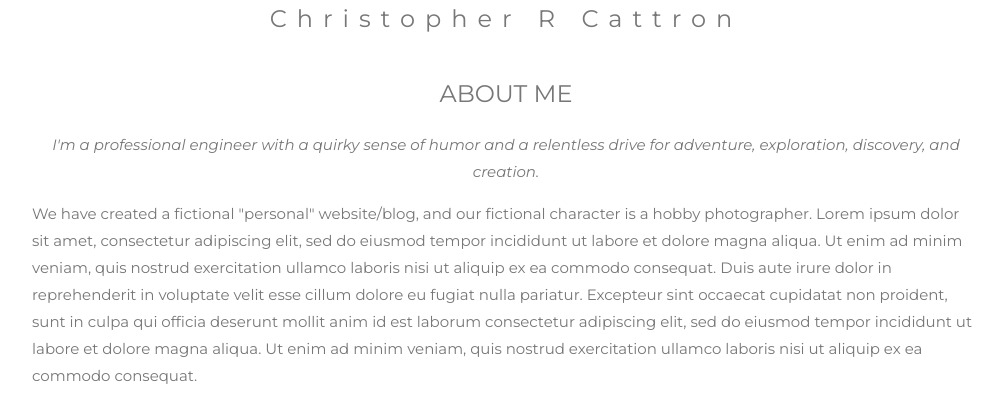
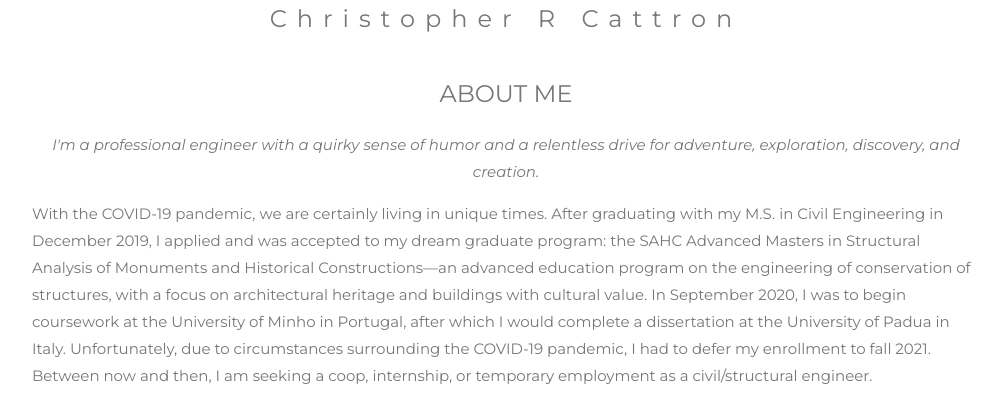
Before and after one commit to christophercattron/professional-portfolio, a PHP site: page / in a window 1280 px wide. Shown: the part 425-838 px from the top of the page, without its empty margins (134-1135 px from the left). Run offline with PHP 8.4, Linux system fonts and the light colour scheme.

Commit message:
Add about me paragraphs;

```diff
--- a/index.html
+++ b/index.html
@@ -60,23 +60,30 @@
             <h3 class="w3-center">ABOUT ME</h3>
             <p class="w3-center"><em>I'm a professional engineer with a quirky sense of humor and a relentless drive for adventure, exploration, discovery, and creation.</em></p>
             <p>
-                We have created a fictional "personal" website/blog, and our fictional character is a hobby photographer. Lorem ipsum dolor sit amet, consectetur adipiscing elit, sed do eiusmod tempor incididunt ut labore et dolore magna
-                aliqua. Ut enim ad minim veniam, quis nostrud exercitation ullamco laboris nisi ut aliquip ex ea commodo consequat. Duis aute irure dolor in reprehenderit in voluptate velit esse cillum dolore eu fugiat nulla pariatur.
-                Excepteur sint occaecat cupidatat non proident, sunt in culpa qui officia deserunt mollit anim id est laborum consectetur adipiscing elit, sed do eiusmod tempor incididunt ut labore et dolore magna aliqua. Ut enim ad minim
-                veniam, quis nostrud exercitation ullamco laboris nisi ut aliquip ex ea commodo consequat.
+                With the COVID-19 pandemic, we are certainly living in unique times. After graduating with my M.S. in Civil Engineering in December 2019,
+                I applied and was accepted to my dream graduate program: the SAHC Advanced Masters in Structural Analysis of Monuments and Historical
+                Constructions—an advanced education program on the engineering of conservation of structures, with a focus on architectural heritage and
+                buildings with cultural value. In September 2020, I was to begin coursework at the University of Minho in Portugal, after which I would
+                complete a dissertation at the University of Padua in Italy. Unfortunately, due to circumstances surrounding the COVID-19 pandemic, I had
+                to defer my enrollment to fall 2021. Between now and then, I am seeking a coop, internship, or temporary employment as a civil/structural engineer.
             </p>
             <div class="w3-row">
+
                 <div class="w3-col m6 w3-center w3-padding-large">
                     <img src="./resources/images/headshot-001-christopher-cattron-square.jpg" class="w3-round w3-image w3-opacity w3-hover-opacity-off" alt="Photo of Me" width="500" height="333" />
                 </div>
 
+
+
                 <!-- Hide this text on small devices -->
                 <div class="w3-col m6 w3-hide-small w3-padding-large">
                     <p>
-                        Welcome to my website. I am lorem ipsum consectetur adipiscing elit, sed do eiusmod tempor incididunt ut labore et dolore magna aliqua. Ut enim ad minim veniam, quis nostrud exercitation ullamco laboris nisi ut
-                        aliquip ex ea commodo consequat. Duis aute irure dolor in reprehenderit in voluptate velit esse cillum dolore eu fugiat nulla pariatur. Excepteur sint occaecat cupidatat non proident, sunt in culpa qui officia
-                        deserunt mollit anim id est laborum consectetur adipiscing elit, sed do eiusmod tempor incididunt ut labore et dolore magna aliqua. Ut enim ad minim veniam, quis nostrud exercitation ullamco laboris nisi ut aliquip
-                        ex ea commodo consequat.
+                        I was born and grew up in Saint Charles, Missouri, just 25 miles west of Saint Louis. I have a thoughtful, caring,
+                        intelligent wife named Maria, and together we have a mischievous cat named Daisy. I am close to my family, all of
+                        whom reside in the Saint Charles County area. In my spare time I have been learning HTML/CSS and JavaScript as a
+                        stepping stone to learning more programming languages and skills.
+
+
                     </p>
                 </div>
             </div>
--- a/resources/css/style.css
+++ b/resources/css/style.css
@@ -1,3 +1,6 @@
+
+
+
 
   /*------------------------*/
   /* Row and column styling */
@@ -117,82 +120,81 @@
 
 
 
-  /* ----------------------------------------------------------------------------- */
-  /*                                                                               */
-  /*                       Style from x child Parallax Template                    */
-  /*                                                                               */
-  /* ----------------------------------------------------------------------------- */
-
-
-   .entry-thumb {
-    background-color:transparent;
-  }
-  .entry-featured {
-    border:none;
-  }
-  .single-post .entry-featured {
-  display:none;
-  }
-  .single-post .entry-header .entry-title {
-  display:none;
-  }
-  .featured-image {
-  position: relative;
-  height: 500px;
-  background-size: cover;
-  background-attachment: fixed;
-  background-repeat: no-repeat;
-  background-position: center center;
-  }
-
-  @media (max-width: 736px) {
-  .featured-image {
-  background-attachment: initial;
-  background-position: center center;
-  }
-  .featured-image .caption{
-  bottom: 5% !important;
-  }
-  }
-
-  .featured-image:after {
-  content: "";
-  height: 100%;
-  width: 100%;
-  position: absolute;
-  display: block;
-  }
-
-  .featured-image:after {
-    background: -webkit-linear-gradient(to bottom, rgba(96, 124, 138, 0.85), rgba(139, 195, 74, 0.85)); /* Chrome 10-25, Safari 5.1-6 */
-    background: linear-gradient(to bottom, rgba(96, 124, 138, 0.85), rgba(139, 195, 74, 0.85)); /* W3C, IE 10+/ Edge, Firefox 16+, Chrome 26+, Opera 12+, Safari 7+ */
-    }
 
 
 
 
-  .featured-image:after {
-  bottom: 0;
-  background: rgba(96, 124, 138, 0.85);
+
+
+
+
+
+
+/*---------------------------------------------------------------------------------------------------------------*/
+/*---------------------------------------------------------------------------------------------------------------*/
+/*------------------JUNK CODE BELOW------------------------------------------------------------------------------*/
+/*---------------------------------------------------------------------------------------------------------------*/
+/*---------------------------------------------------------------------------------------------------------------*/
+
+   /* Start
+
+   CODE FROM ATTEMPT AT TRANSPARENT OVERLAY ON ABOUT ME PHOTO
+
+
+   .full-block-about-me-img {
+    background: url('../images/headshot-001-christopher-cattron-square.jpg');
+    width: 333px;
+    height: 500px;
+    max-width: 100%;
+    height: auto;
+    min-height: 300px;
+    background-size: cover;
+    position: relative;
+    background-repeat: no-repeat;
   }
 
-  .featured-image img {
-  width: 100% !important;
-  height: auto;
-  margin: auto;
+
+  .full-block-about-me-img:hover .overlay-block {
+    opacity: 0;
+    cursor: pointer;
   }
 
-  .featured-image .caption {
-  position: absolute;
-  z-index: 999;
-  color: #fff !important;
-  bottom: 15%;
+
+  .overlay-block {
+    position: absolute;
+    top: 0;
+    bottom: 0;
+    left: 0;
+    right: 0;
+    opacity: 1;
+    transition: 0.5s ease;
+    background-color: rgba(128, 206, 215, 0.7); /* middle-blue */
+    overflow: hidden; /* Not sure if you need this
   }
 
-  .featured-image .caption h1 {
-  color: rgba(255, 255, 255, 0.7) !important;
-  }
+  /*
 
-  .entry-header .p-meta>span {
-    display:none;
-  }
+  Not sure exactly what this does:
+
+  @media screen and (max-width: 768px) {
+    .full-block-about-me-img, {
+      margin-bottom: 20px
+    }
+
+*/
+
+      /* END
+
+      CODE FROM ATTEMPT AT TRANSPARENT OVERLAY ON ABOUT ME PHOTO
+
+
+
+      HTML:
+
+                <!--START About me image code-->
+                <div class="full-block-about-me-img w3-col m6 w3-center w3-padding-large">
+                    <div class="overlay-block"></div>
+                 </div>
+                <!--START About me image code-->
+
+      */
```
Also changed, not shown: 1 other file.
